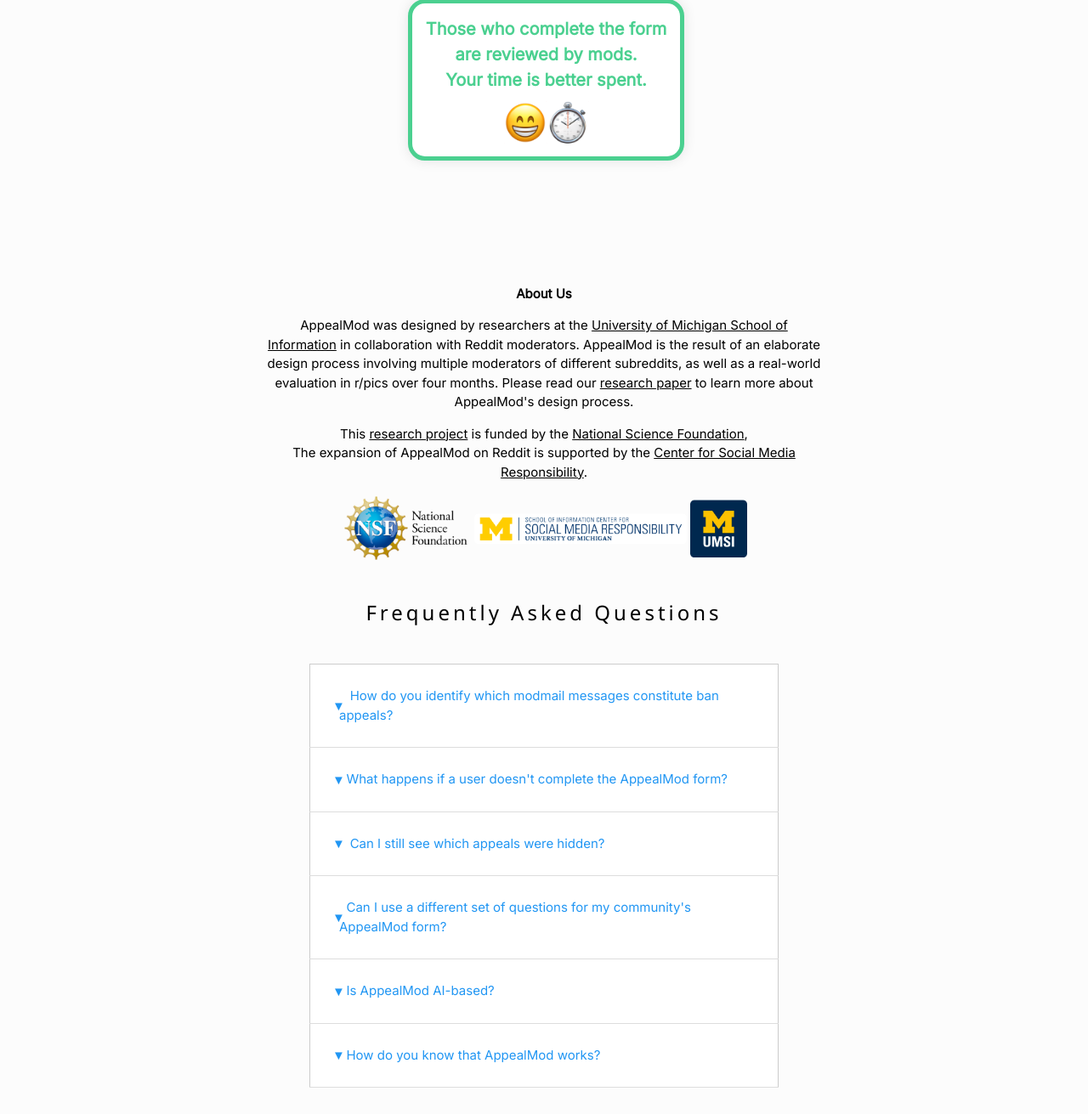
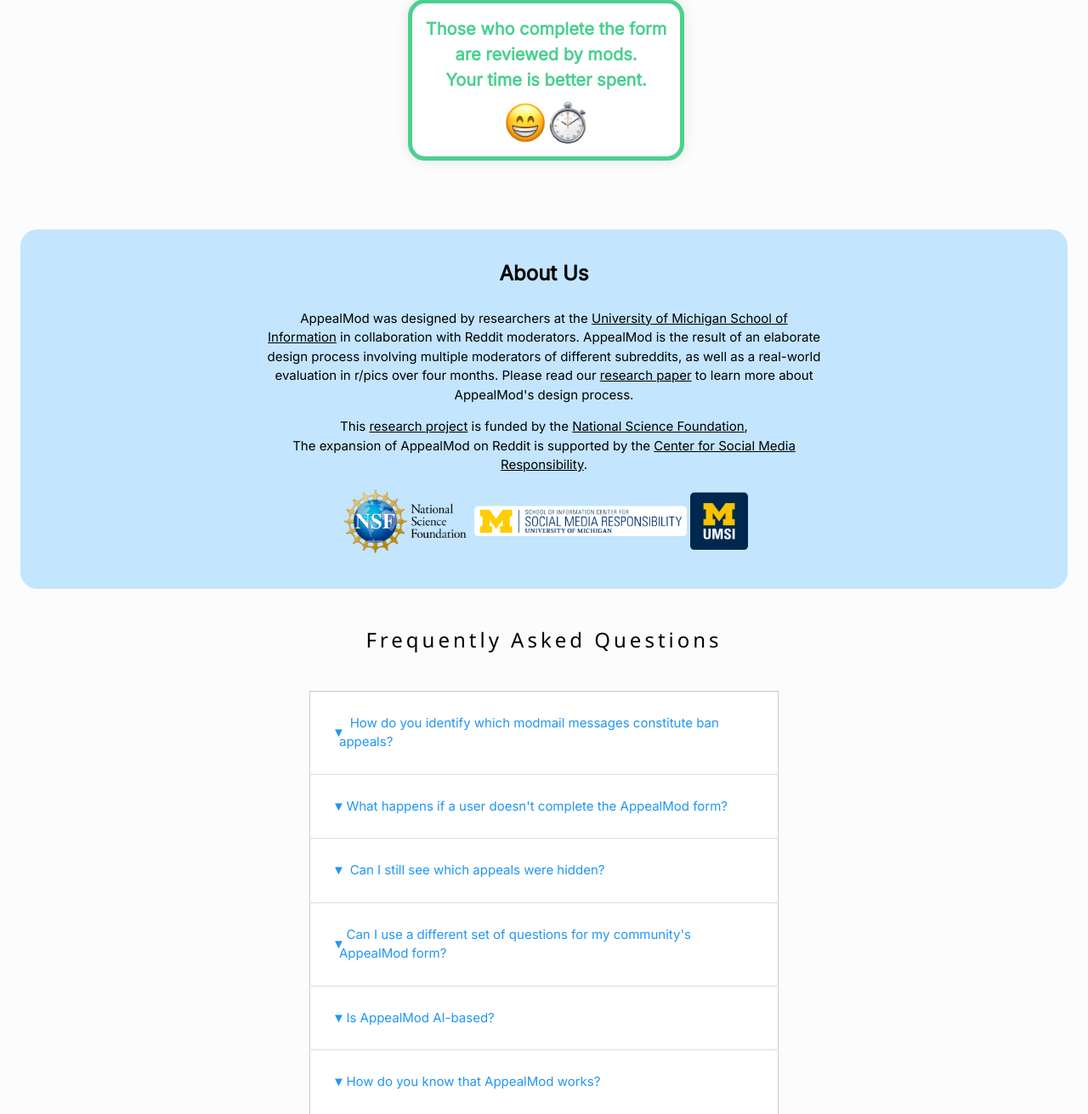
Before and after one commit to casmlab/appealmod, a Django app: page / in a window 1280 px wide. Shown: the part 1954-3265 px from the top of the page at 85% size. Run offline with Django 5.2, Linux system fonts and the light colour scheme.

Commit message:
Fix third info block

```diff
--- a/static/css/styles.css
+++ b/static/css/styles.css
@@ -139,7 +139,7 @@
 .images {
     position: relative;
     width: 800px;
-    height: 1400px;
+    height: 1350px;
     /*background-color: #eee;*/
     padding-top: 50px;
     /* top 850  left 200 */
@@ -286,6 +286,17 @@
     width: 100px;
 }
 
+.block-info-3 {
+    background-color: rgba(108, 192, 254, 0.4);
+    font-size: 16px;
+    border-radius: 20px;
+    padding: 10px 10px 40px 10px;
+}
+
+.header-about {
+    font-size: 24px;
+}
+
 .inline {
     display: inline;
 }
--- a/templates/index.html
+++ b/templates/index.html
@@ -122,8 +122,8 @@
         </div>
 
         <!-- Footer. This section contains an ad for W3Schools Spaces. You can leave it to support us. -->
-        <footer class="w3-container golden-yellow w3-center w3-margin-top">
-            <p id="About"><b>About Us</b></p>
+        <footer class="w3-container w3-center w3-margin-top block-info-3">
+            <p id="About" class="header-about"><b>About Us</b></p>
             <p class="w3-medium">AppealMod was designed by researchers at the <a
                     href="https://www.si.umich.edu/programs/master-science-information" target="_blank">University of
                 Michigan School of<br>
```
